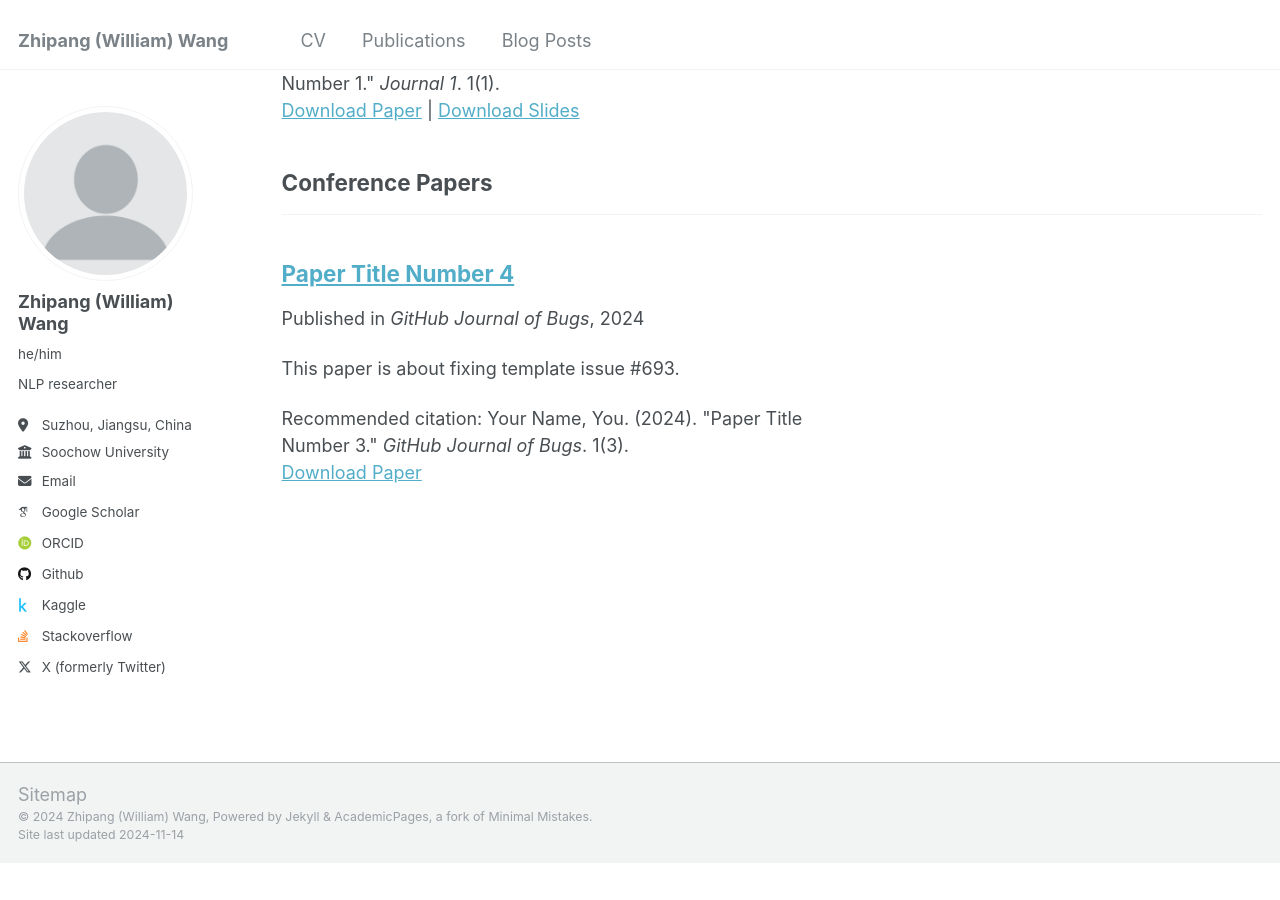
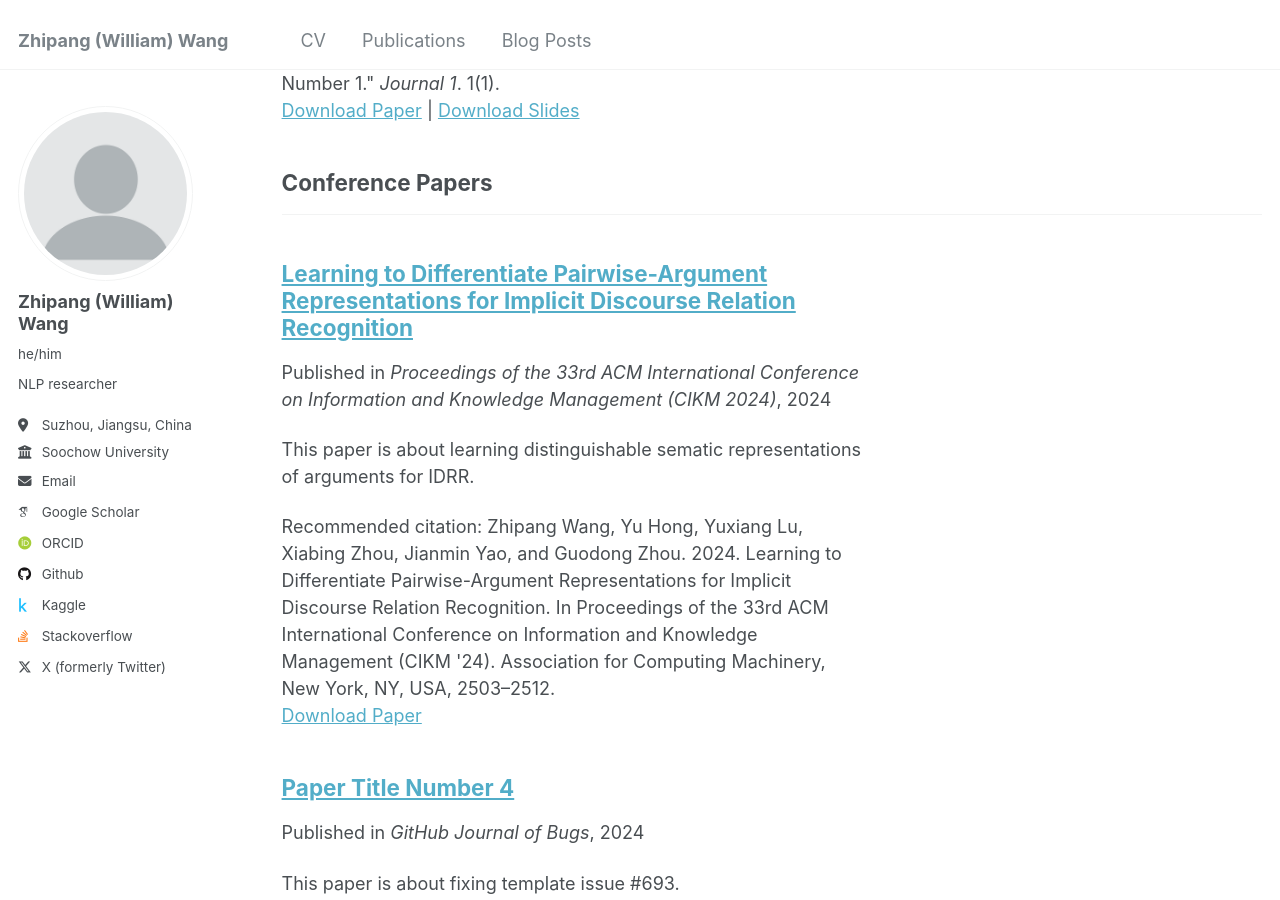
Before and after one commit to ZpWang-AI/ZpWang-AI.github.io, a Jekyll site: the page built from _pages/publications.html, in a window 1280 px wide and 900 px high, scrolled down 1039 px. Built offline with Jekyll 4.4.1, drawn with Linux system fonts in a browser that asks for light colours; some web fonts are replaced; before the commit the page ends 1902 px from its top, so only the background shows below that.

Commit message:
modified:   _includes/footer/custom.html 	modified:   _pages/cv.md 	new file:   _publications/L2DPAR.md

```diff
--- a/_includes/footer/custom.html
+++ b/_includes/footer/custom.html
@@ -1,3 +1,3 @@
 <!-- start custom footer snippets -->
-<a href="/sitemap/">Sitemap</a>
+<!-- <a href="/sitemap/">Sitemap</a> -->
 <!-- end custom footer snippets -->
--- /dev/null
+++ b/_publications/L2DPAR.md
@@ -0,0 +1,13 @@
+---
+title: "Learning to Differentiate Pairwise-Argument Representations for Implicit Discourse Relation Recognition"
+collection: publications
+category: conferences
+permalink: /publication/L2DPAR
+excerpt: 'This paper is about learning distinguishable sematic representations of arguments for IDRR.'
+date: 2024-10-21
+venue: 'Proceedings of the 33rd ACM International Conference on Information and Knowledge Management (CIKM 2024)'
+paperurl: 'https://doi.org/10.1145/3627673.3679584'
+citation: "Zhipang Wang, Yu Hong, Yuxiang Lu, Xiabing Zhou, Jianmin Yao, and Guodong Zhou. 2024. Learning to Differentiate Pairwise-Argument Representations for Implicit Discourse Relation Recognition. In Proceedings of the 33rd ACM International Conference on Information and Knowledge Management (CIKM '24). Association for Computing Machinery, New York, NY, USA, 2503–2512."
+---
+
+The contents above will be part of a list of publications, if the user clicks the link for the publication than the contents of section will be rendered as a full page, allowing you to provide more information about the paper for the reader. When publications are displayed as a single page, the contents of the above "citation" field will automatically be included below this section in a smaller font.
```
Also changed, not shown: _pages/cv.md (+1 -1 lines).
